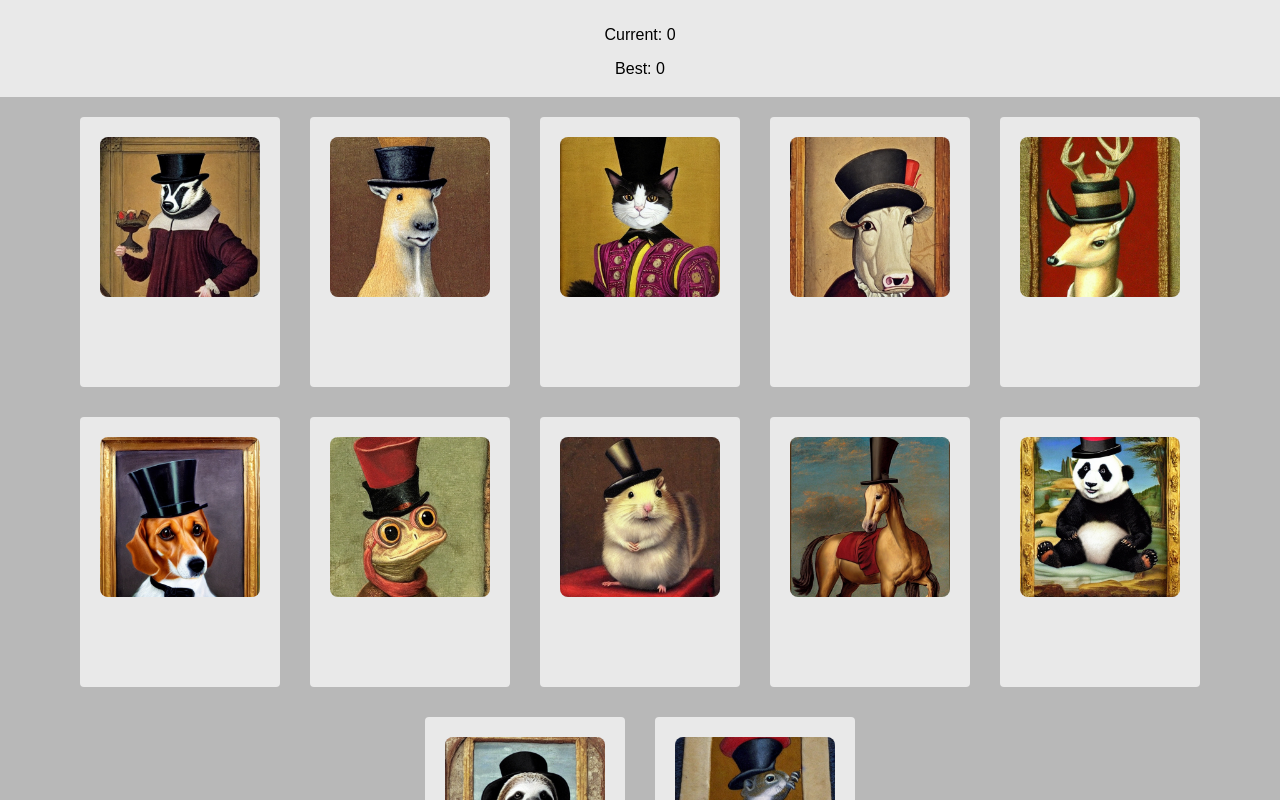
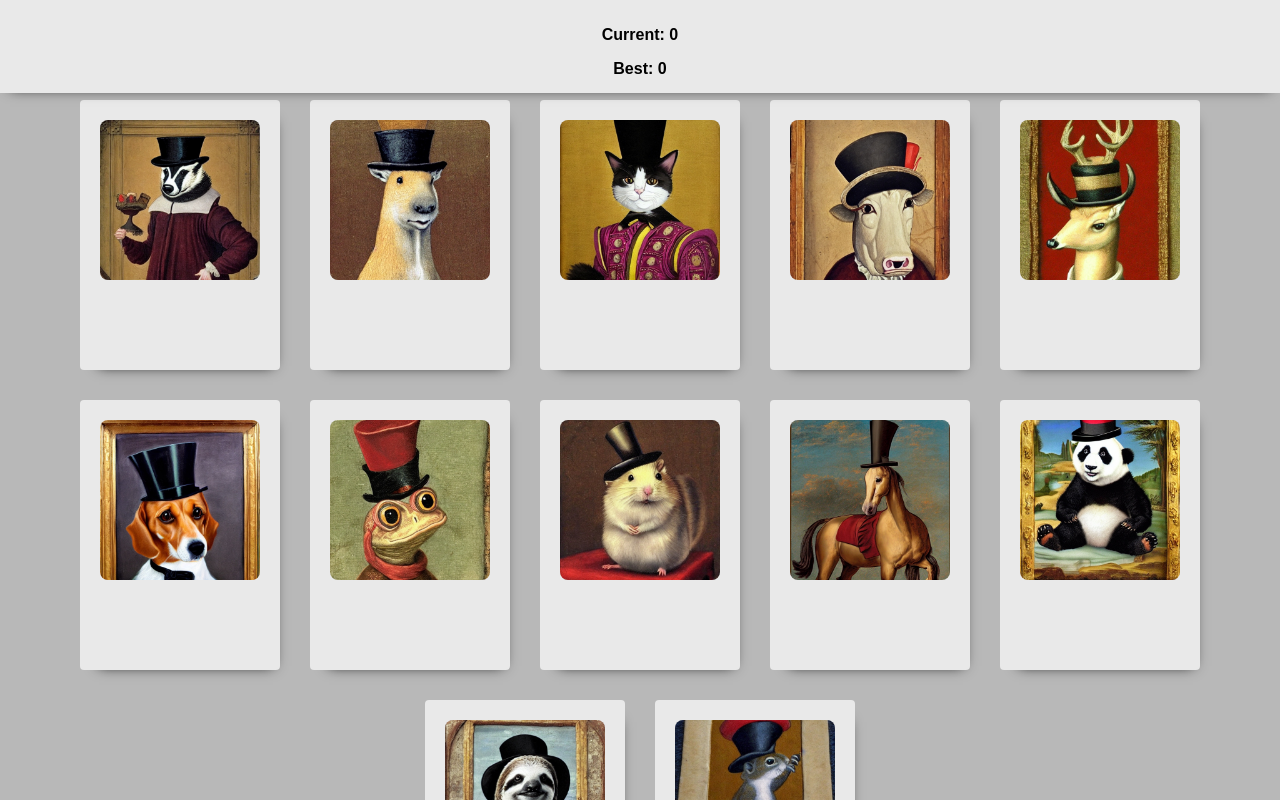
Before and after one commit to ItsWakana/Memory-Game, a React (Vite) app: page / in a window 1280 px wide. Both pictures are taken after a click on the button "Start Game". Shown: the top 800 px of the page. Built offline with nearby package versions, Linux system fonts and the light colour scheme.

Commit message:
Update style and position of scoreboard component

```diff
--- a/src/components/Card.jsx
+++ b/src/components/Card.jsx
@@ -4,16 +4,26 @@ const Card = (props) => {
 
     const [hovered, setHovered] = useState(false);
 
-    const handleHover = () => {
-        setHovered((prevState) => !prevState);
+    const handleHoverIn = () => {
+        setHovered(true);
     }
+
+    const handleHoverOut = () => {
+        setHovered(false);
+    }
+
+    const handleCardClick = (card) => {
+        props.play(card);
+        handleHoverOut(false);
+    }
+
     const { card } = props;
 
     return (
         <div className="card-container__card" key={card.data}
-        onClick={() => props.play(card)}
-        onMouseEnter={handleHover}
-        onMouseLeave={handleHover}>
+        onClick={() => handleCardClick(card)}
+        onMouseEnter={handleHoverIn}
+        onMouseLeave={handleHoverOut}>
             <img className="card__image"
             src={`/images/${card.data}.jpeg`}
             ></img>
--- a/src/index.css
+++ b/src/index.css
@@ -11,11 +11,20 @@ body {
     margin: 0;
     padding: 0;
     text-align: center;
+    padding-top: 80px;
 }
 
 .scoreboard {
     background-color: var(--card-background-clr);
     padding: 10px 0 3px 0;
+    font-weight: bold;
+    box-shadow: 0px 5px 13px -10px #000000;
+    position: fixed;
+    top: 0;
+    left: 0;
+    width: 100%;
+    height: 80px;
+    z-index: 100;
 }
 
 
@@ -25,6 +34,7 @@ body {
     margin: 20px;
     gap: 30px;
     flex-wrap: wrap;
+    transition: all 0.3 ease-in-out;
 }
 
 .card-container__card {
@@ -38,6 +48,8 @@ body {
     width: 200px;
     height: 250px;
     cursor: pointer;
+    -webkit-box-shadow: 6px 9px 13px -13px #000000;
+    box-shadow: 6px 9px 13px -13px #000000;
 }
 
 .card__info {
```
